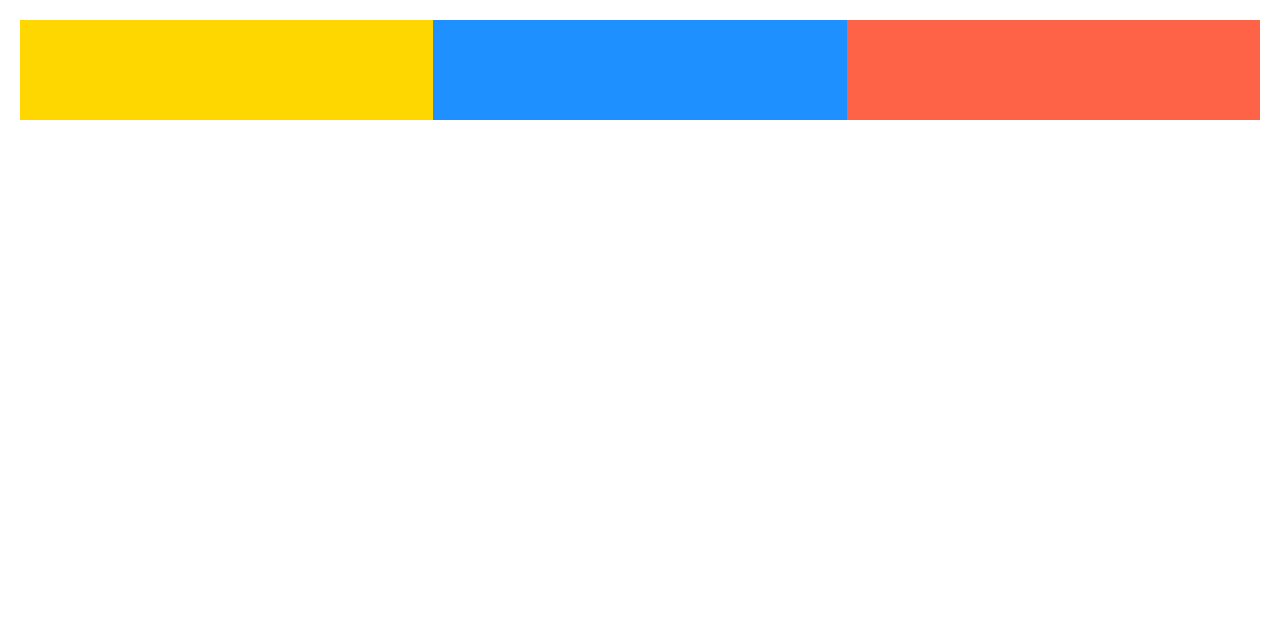
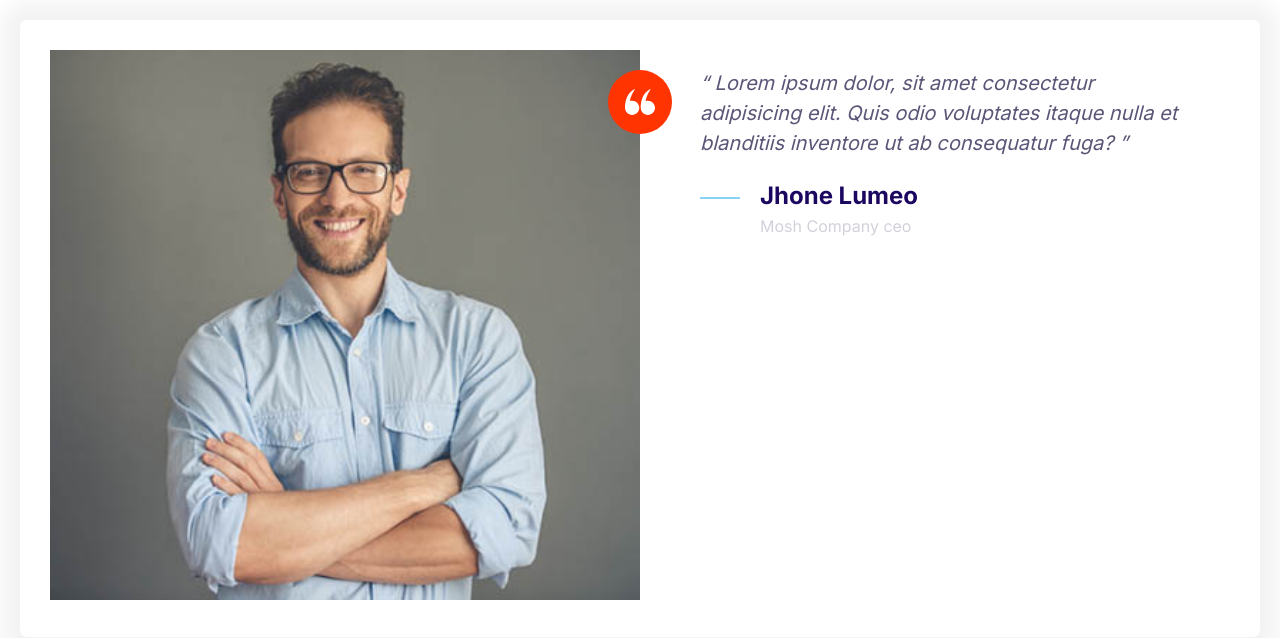
Before and after one commit to Rafiul-Islam/Moshify, a plain HTML site: page index.html in a window 1280 px wide. Drawn offline with Linux system fonts and the light colour scheme.

Commit message:
Build testimonial component

```diff
--- a/css/styles.css
+++ b/css/styles.css
@@ -166,8 +166,17 @@ a {
   width: 40px;
 }
 
+.icon--small {
+  height: 30px;
+  width: 30px;
+}
+
 .icon--primary {
   fill: var(--color-primary);
+}
+
+.icon--white {
+  fill: #fff;
 }
 
 .icon-container {
@@ -447,3 +456,37 @@ a {
   }
 }
 /* end: grid */
+
+/* start: Testimonial */
+.testimonial {
+  padding: 3rem;
+}
+
+.testimonial__image {
+  position: relative;
+}
+
+.testimonial__image > img {
+  width: 100%;
+}
+
+.testimonial__image > .icon-container--accent {
+  background: var(--color-accent);
+}
+
+.testimonial__image > .icon-container {
+  position: absolute;
+  right: -32px;
+  top: 20px;
+}
+
+@media screen and (min-width: 768px) {
+  .testimonial .quote .testimonial .quote__author {
+    font-size: 2.4rem;
+  }
+
+  .testimonial .quote {
+    margin-left: 6rem;
+  }
+}
+/* end:  Testimonial*/
--- a/index.html
+++ b/index.html
@@ -10,10 +10,35 @@
   </head>
   <body>
     <div style="padding: 2rem">
-      <div class="grid grid--1x2 grid--1x3">
-        <div style="height: 100px; background: gold"></div>
-        <div style="height: 100px; background: dodgerblue"></div>
-        <div style="height: 100px; background: tomato"></div>
+      <div class="card testimonial">
+        <div class="grid grid--1x2">
+          <div class="testimonial__image">
+            <img src="images/testimonial.jpg" alt="A happ, smilng customer" />
+            <span class="icon-container icon-container--accent">
+              <svg class="icon icon--small icon--white">
+                <use xlink:href="images/sprite.svg#quotes"></use>
+              </svg>
+            </span>
+          </div>
+          <blockquote class="quote">
+            <p class="quote__text">
+              Lorem ipsum dolor, sit amet consectetur adipisicing elit. Quis
+              odio voluptates itaque nulla et blanditiis inventore ut ab
+              consequatur fuga?
+            </p>
+            <div class="media">
+              <div class="media__image">
+                <svg class="icon icon--primary quote__line">
+                  <use xlink:href="images/sprite.svg#line"></use>
+                </svg>
+              </div>
+              <div class="media__body">
+                <h3 class="media__title quote__author">Jhone Lumeo</h3>
+                <p class="quote__organization">Mosh Company ceo</p>
+              </div>
+            </div>
+          </blockquote>
+        </div>
       </div>
     </div>
   </body>
```
Also changed, not shown: images/testimonial.jpg (added).
